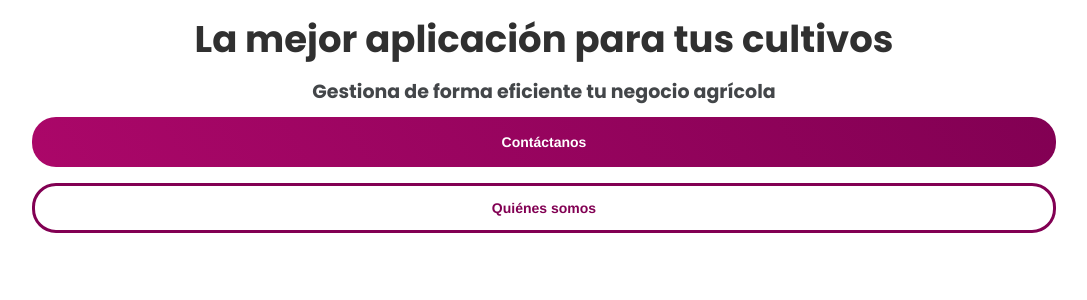
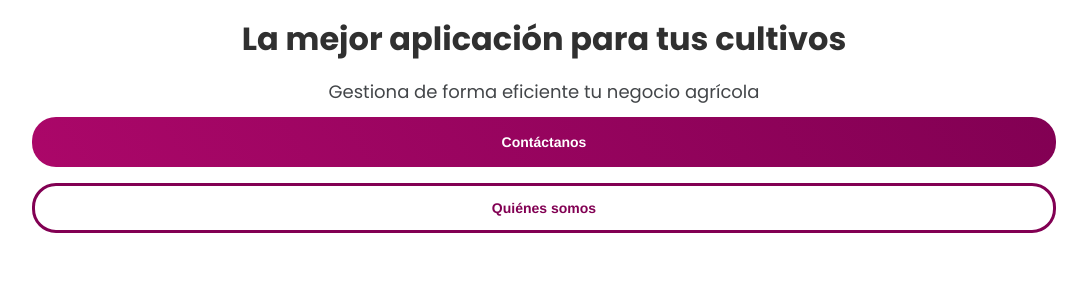
Before and after one commit to danialfaro/Proyecto-Web-GTi, a PHP site: page / in a window 1280 px wide. Shown: the part 62-362 px from the top of the page, without its empty margins (96-1183 px from the left). Run offline with PHP 8.4, Linux system fonts and the light colour scheme.

Commit message:
reajuste textos de reclamo

```diff
--- a/css/estilos.css
+++ b/css/estilos.css
@@ -1,6 +1,6 @@
 /* Ajustes generales (reseteo de formatos, fuentes...) */
 
-@import url('https://fonts.googleapis.com/css2?family=Open+Sans&family=Poppins:wght@700&display=swap');
+@import url('https://fonts.googleapis.com/css2?family=Open+Sans&family=Poppins:wght@400;700&display=swap');
 
 * {
     margin: 0;
@@ -59,22 +59,22 @@ button:focus {
 .texto-reclamo-principal{
     font-family: 'Poppins', sans-serif;
     line-height: 48px;
-    font-size: 37px;
+    font-size: 32px;
     font-weight: bold;
     color:rgb(48, 48, 48);
     text-align: center;
-    width: 80%;
+    width: 95%;
     margin: 15px auto;
 }
 .texto-reclamo-secundario{
     font-family: 'Poppins', sans-serif;
-    font-size: 19px;
-    font-weight:initial;
+    font-size: 18px;
     text-align: center;
     color: rgb(67, 70, 73);
     margin: 15px auto 20px;
-    width: 65%;
+    width: 80%;
     line-height: 27px;
+    font-weight:400;
 }
 
 /* Formato de botones - Landing Page */
```
